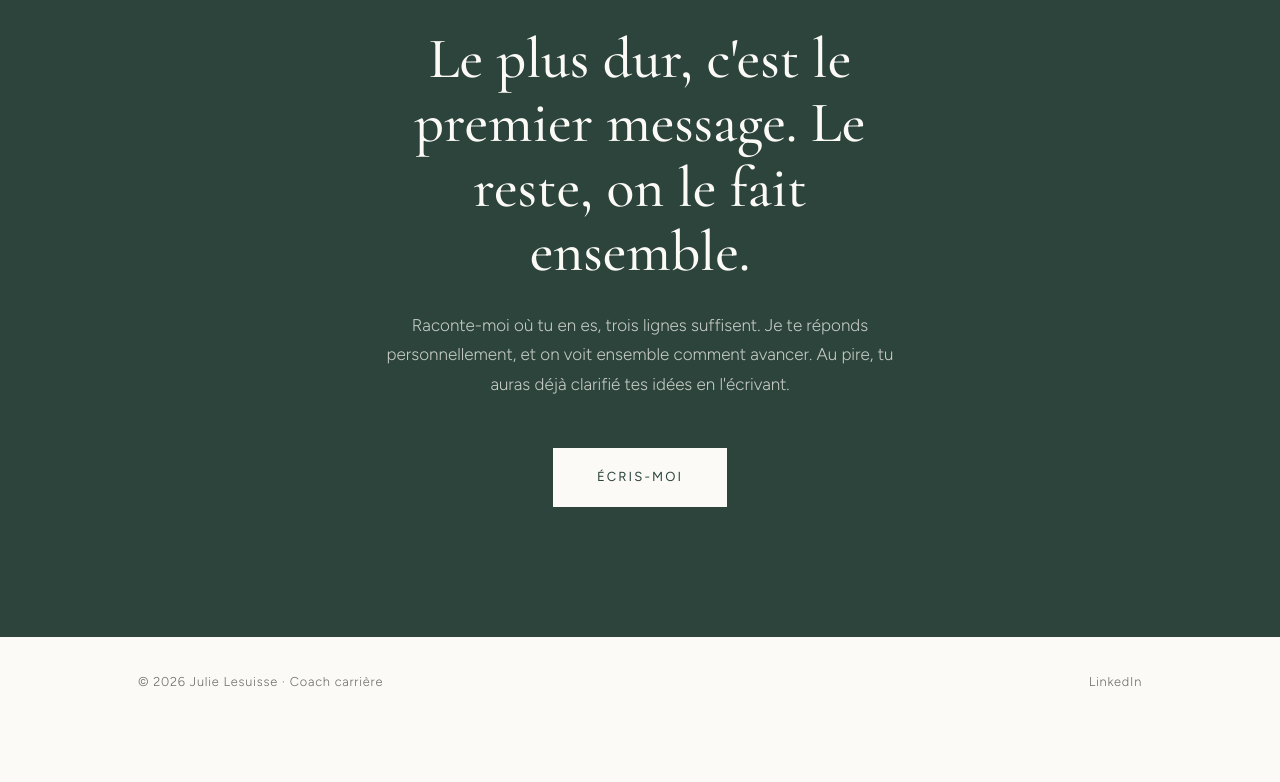
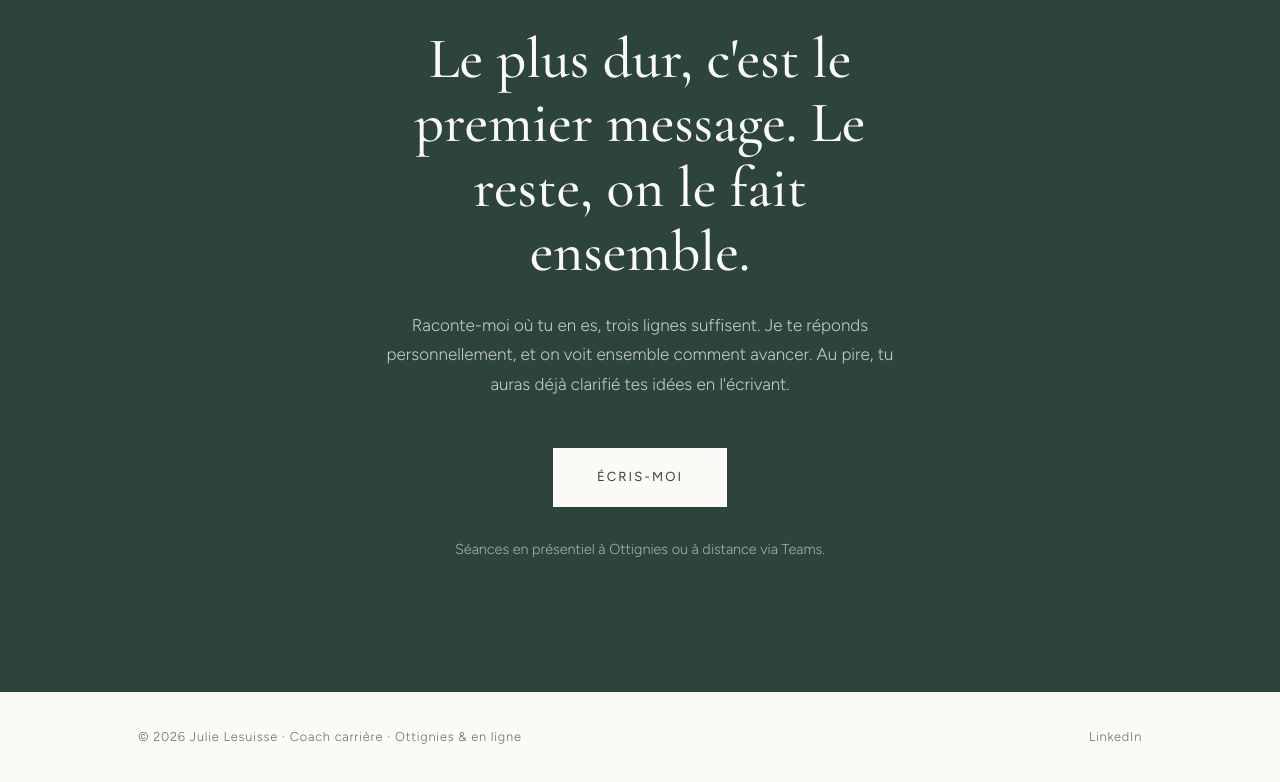
Before and after one commit to suyttenhoef-cyber/Projet_site, a plain HTML site: page index.html in a window 1280 px wide. Shown: the part 4308-5090 px from the top of the page. Before the commit the page ends 5035 px from the top, so only its background shows below. Drawn offline with nearby package versions, Linux system fonts and the light colour scheme.

Commit message:
Revise meeting details and footer information
Updated text to specify meeting options in Ottignies or via Teams, and added location details in the footer.

```diff
--- a/index.html
+++ b/index.html
@@ -337,7 +337,7 @@
       <div class="step reveal">
         <span class="num">Deuxième temps</span>
         <h3>On se rencontre</h3>
-        <p>Un premier échange pour comprendre ta situation et vérifier que le courant passe. Un bon coaching, c'est d'abord une bonne rencontre.</p>
+        <p>Un premier échange pour comprendre ta situation et vérifier que le courant passe. À Ottignies ou via Teams, comme tu préfères.</p>
       </div>
       <div class="step reveal">
         <span class="num">Troisième temps</span>
@@ -382,12 +382,13 @@
     <h2>Le plus dur, c'est le premier message. Le reste, on le fait ensemble.</h2>
     <p>Raconte-moi où tu en es, trois lignes suffisent. Je te réponds personnellement, et on voit ensemble comment avancer. Au pire, tu auras déjà clarifié tes idées en l'écrivant.</p>
     <a class="btn" href="mailto:julielesuisse.coaching@gmail.com?subject=Parlons%20de%20ma%20carri%C3%A8re">Écris-moi</a>
+    <span class="mail-alt">Séances en présentiel à Ottignies ou à distance via Teams.</span>
   </div>
 </section>
 
 <footer>
   <div class="wrap footer-inner">
-    <span>© 2026 Julie Lesuisse · Coach carrière</span>
+    <span>© 2026 Julie Lesuisse · Coach carrière · Ottignies &amp; en ligne</span>
     <span><a href="https://www.linkedin.com/in/julie-lesuisse-9a965348/" target="_blank" rel="noopener">LinkedIn</a></span>
   </div>
 </footer>
```
